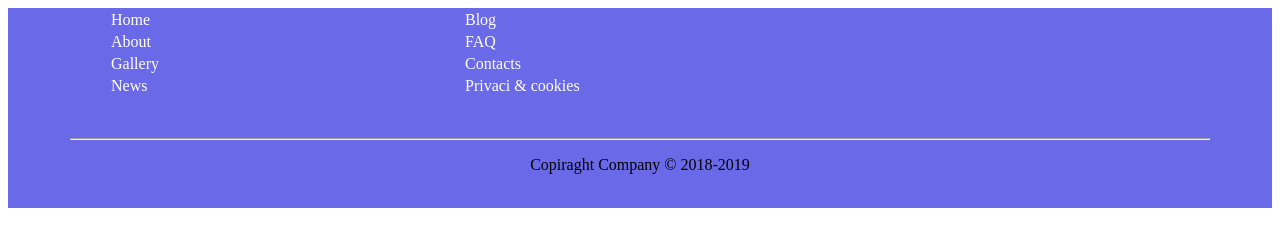
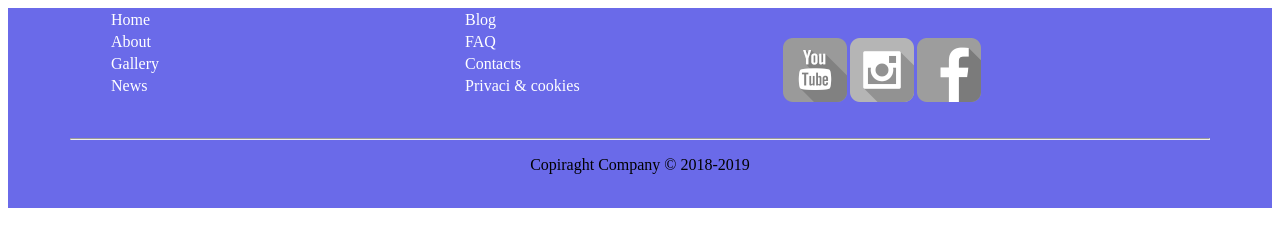
Before and after one commit to zahar2000/-4-4, a plain HTML site: page index.html in a window 1280 px wide. Drawn offline with Linux system fonts and the light colour scheme.

Commit message:
Update main.css

```diff
--- a/css/main.css
+++ b/css/main.css
@@ -39,7 +39,7 @@ hr {
 }
 
 div.ytub {
-  background-image: url(../image/youtube_gray.png);
+  background-image: url(image/youtube_gray.png);
   background-repeat: no-repeat;
   float: left;
   width: 64px;
@@ -48,7 +48,7 @@ div.ytub {
 }
 
 div.in {
-  background-image: url(../image/insta_gray.png);
+  background-image: url(image/insta_gray.png);
   background-repeat: no-repeat;
   float: left;
   margin-left: 3px;
@@ -56,7 +56,7 @@ div.in {
   height: 64px;
 }
 div.fb {
-  background-image: url(../image/fb_gray.png);
+  background-image: url(image/fb_gray.png);
   background-repeat: no-repeat;
   float: left;
   margin-left: 3px;
@@ -65,14 +65,14 @@ div.fb {
 }
 
 div.ytub:hover {
-  background-image: url(../image/youtube.png);
+  background-image: url(image/youtube.png);
 
 }
 div.in:hover {
-  background-image: url(../image/insta.png);
+  background-image: url(image/insta.png);
 }
 div.fb:hover {
-  background-image: url(../image/fb.png);
+  background-image: url(image/fb.png);
 }
 a.left1:hover {
   text-decoration: underline;
```
